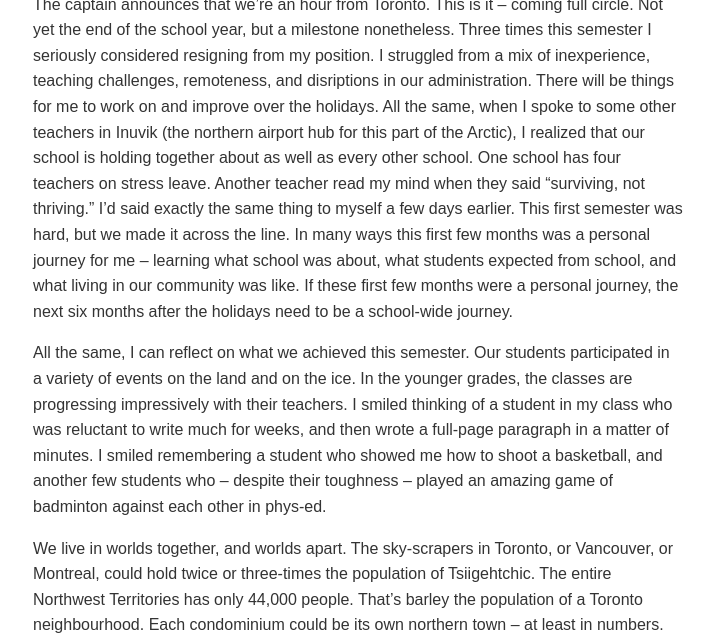
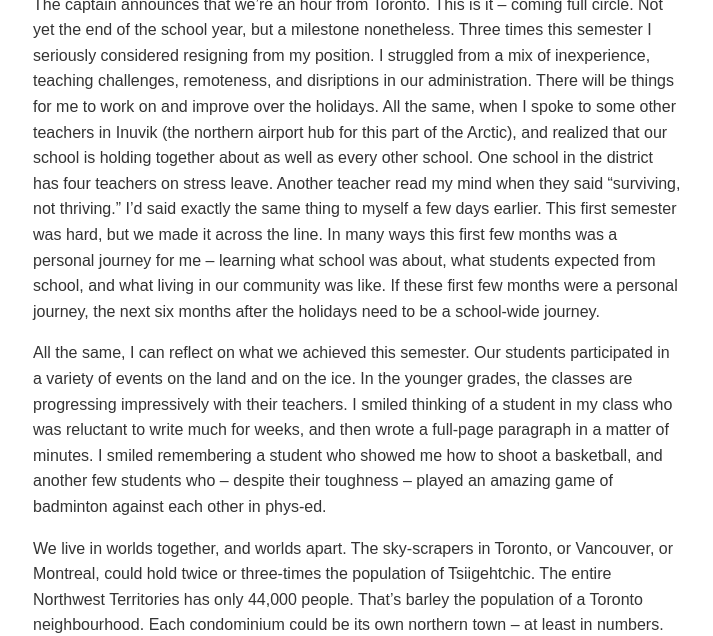
Before and after one commit to lkirk121/lkirk121.github.io, a Jekyll site: the page built from _posts/2024-12-23-Home-for-the-Holidays.md, in a window 1280 px wide and 900 px high, scrolled down 613 px, cut to the strip 264-900 px from the top of the window. Shown: the whole strip, without its empty margins (282-995 px from the left). Built offline with Jekyll 4.4.1, drawn with Linux system fonts in a browser that asks for light colours.

Commit message:
Update 2024-12-23-Home-for-the-Holidays.md

```diff
--- a/_posts/2024-12-23-Home-for-the-Holidays.md
+++ b/_posts/2024-12-23-Home-for-the-Holidays.md
@@ -6,7 +6,7 @@ I’m flying home, in an economy row seat. Air Canada flight AC100 from Vancouve
 
 ![clouds](https://www.dropbox.com/scl/fi/gilw8xqfi5niexjwyp4xd/20241223_140348.jpg?rlkey=gjhy34vinqr66ty0gwp6o329w&st=6eygdakk&raw=1)
 
-The captain announces that we’re an hour from Toronto. This is it – coming full circle. Not yet the end of the school year, but a milestone nonetheless. Three times this semester I seriously considered resigning from my position. I struggled from a mix of inexperience, teaching challenges, remoteness, and disriptions in our administration. There will be things for me to work on and improve over the holidays. All the same, when I spoke to some other teachers in Inuvik (the northern airport hub for this part of the Arctic), I realized that our school is holding together about as well as every other school. One school has four teachers on stress leave. Another teacher read my mind when they said “surviving, not thriving.” I’d said exactly the same thing to myself a few days earlier.  This first semester was hard, but we made it across the line. In many ways this first few months was a personal journey for me – learning what school was about, what students expected from school, and what living in our community was like. If these first few months were a personal journey, the next six months after the holidays need to be a school-wide journey.
+The captain announces that we’re an hour from Toronto. This is it – coming full circle. Not yet the end of the school year, but a milestone nonetheless. Three times this semester I seriously considered resigning from my position. I struggled from a mix of inexperience, teaching challenges, remoteness, and disriptions in our administration. There will be things for me to work on and improve over the holidays. All the same, when I spoke to some other teachers in Inuvik (the northern airport hub for this part of the Arctic), and realized that our school is holding together about as well as every other school. One school in the district has four teachers on stress leave. Another teacher read my mind when they said “surviving, not thriving.” I’d said exactly the same thing to myself a few days earlier. This first semester was hard, but we made it across the line. In many ways this first few months was a personal journey for me – learning what school was about, what students expected from school, and what living in our community was like. If these first few months were a personal journey, the next six months after the holidays need to be a school-wide journey.
 
 All the same, I can reflect on what we achieved this semester. Our students participated in a variety of events on the land and on the ice. In the younger grades, the classes are progressing impressively with their teachers. I smiled thinking of a student in my class who was reluctant to write much for weeks, and then wrote a full-page paragraph in a matter of minutes. I smiled remembering a student who showed me how to shoot a basketball, and another few students who – despite their toughness – played an amazing game of badminton against each other in phys-ed.
 
```
